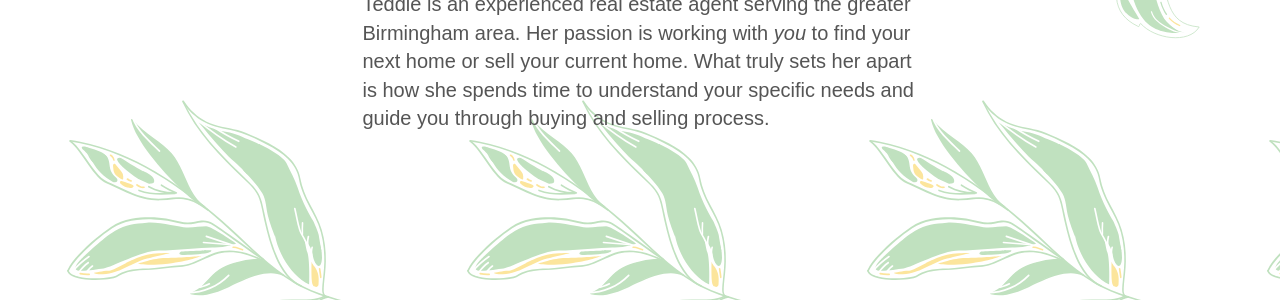
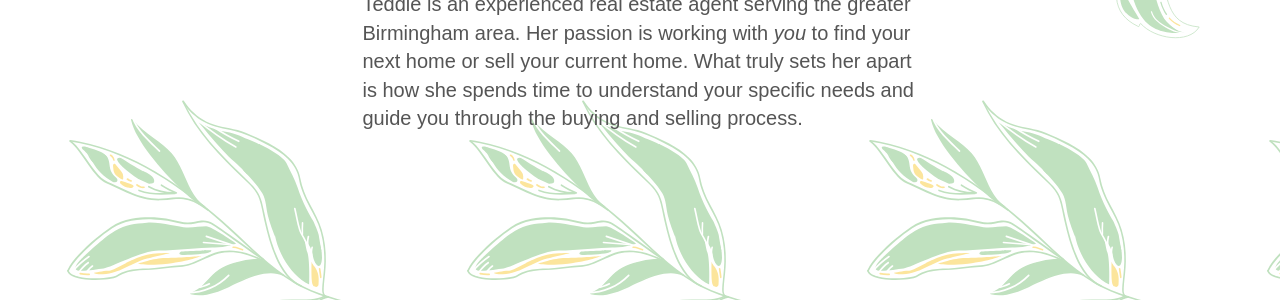
Before and after one commit to teddiemae/teddiemae.com, a Jekyll site: the page built from index.html, in a window 1280 px wide. Shown: the part 361-661 px from the top of the page. Built offline with Jekyll 4.4.1, drawn with Linux system fonts in a browser that asks for light colours.

```diff
--- a/_includes/about.html
+++ b/_includes/about.html
@@ -3,7 +3,7 @@
         <div class="container">
             <div class="row">
                 <div class="col-lg-6 col-lg-offset-3">
-                    <p>Teddie is an experienced real estate agent serving the greater Birmingham area. Her passion is working with <i>you</i> to find your next home or sell your current home. What truly sets her apart is how she spends time to understand your specific needs and guide you through buying and selling process.</p>
+                    <p>Teddie is an experienced real estate agent serving the greater Birmingham area. Her passion is working with <i>you</i> to find your next home or sell your current home. What truly sets her apart is how she spends time to understand your specific needs and guide you through the buying and selling process.</p>
                 </div>
             </div>
         </div>
```
Also changed, not shown: favicon.png (added), img/profile.png (deleted).
